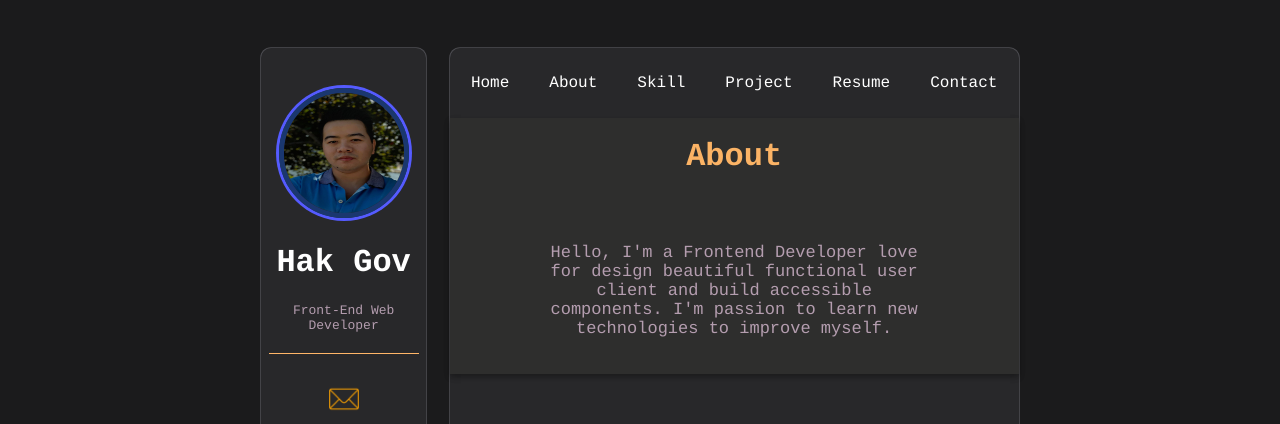
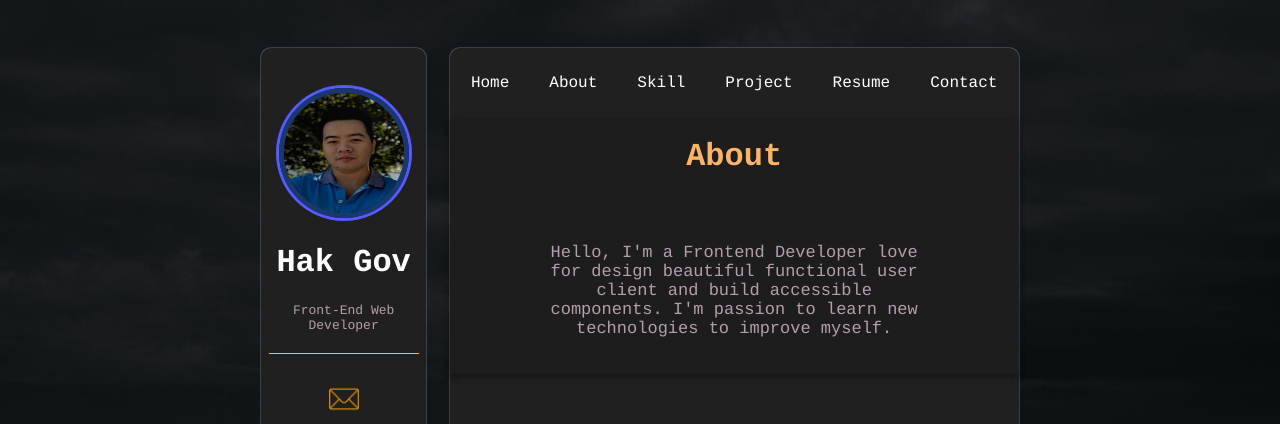
Before and after one commit to srongov/card-portfolio, a React (Create React App) app: page / in a window 1280 px wide. Shown: the top 424 px of the page. Built offline with nearby package versions, Linux system fonts and the light colour scheme.

Commit message:
background

```diff
--- a/src/index.css
+++ b/src/index.css
@@ -5,6 +5,10 @@
 body {
   background-color:#1B1B1C;
   font-family: Courier, Sans-Serif;
+  background-image: url(../src/image/bg.jpg);
+  background-repeat: no-repeat;
+  background-size: cover;
+
 }
 
 /* App.js */
@@ -17,7 +21,7 @@ body {
 }
 
 .top-container {
-  background-color: #28282A;
+  background-color: #202021;
   width: 13%;
   height: 800px;
   margin-top: 40px;
@@ -27,7 +31,7 @@ body {
 }
 
 .second-container {
-  background-color: #28282A;
+  background-color: #202021;
   width: 45%;
   height: 800px;
   margin-top: 40px;
@@ -110,7 +114,7 @@ p {
 }
 
 .about-me {
-  background-color: #2E2E2D;
+  background-color: #1D1D1D;
   /* width: 95%; */
   height: 256px;
   box-shadow: rgba(0, 0, 0, 0.16) 0px 3px 6px, rgba(0, 0, 0, 0.23) 0px 3px 6px;
```
Also changed, not shown: src/image/bg.jpg (added).
